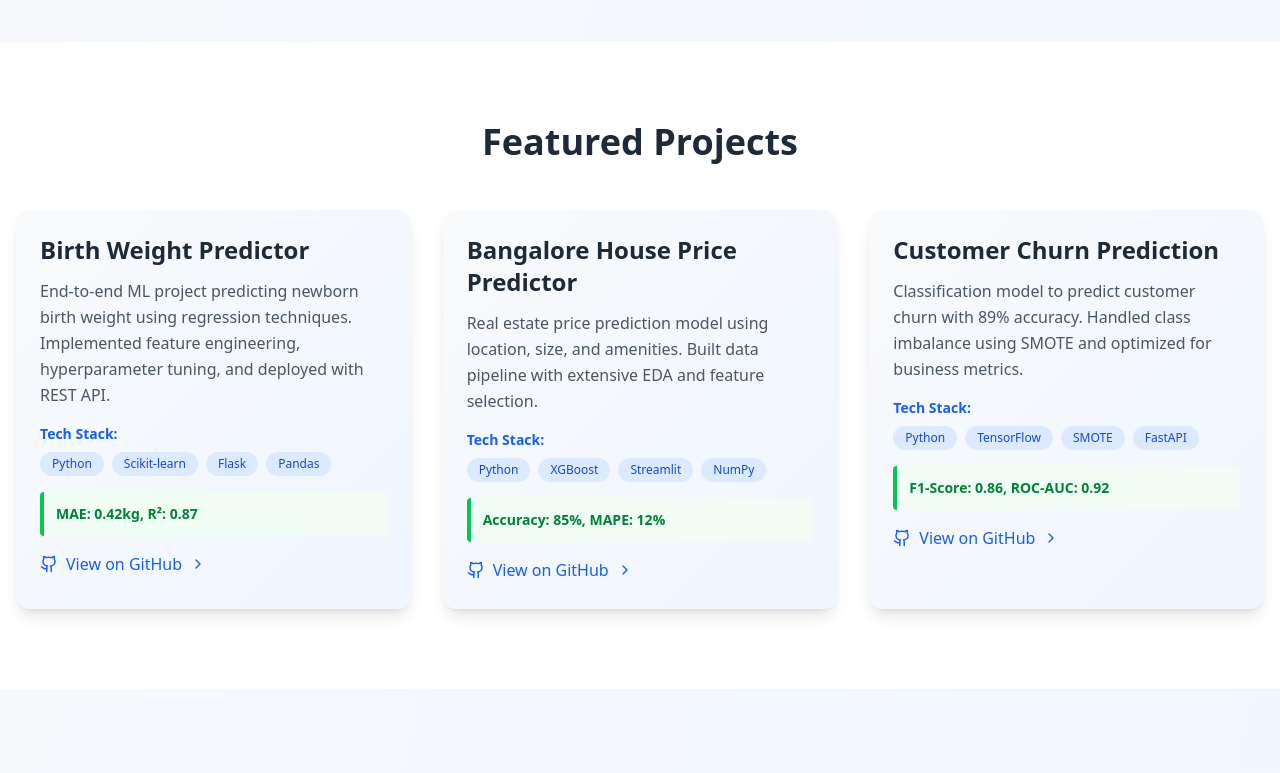
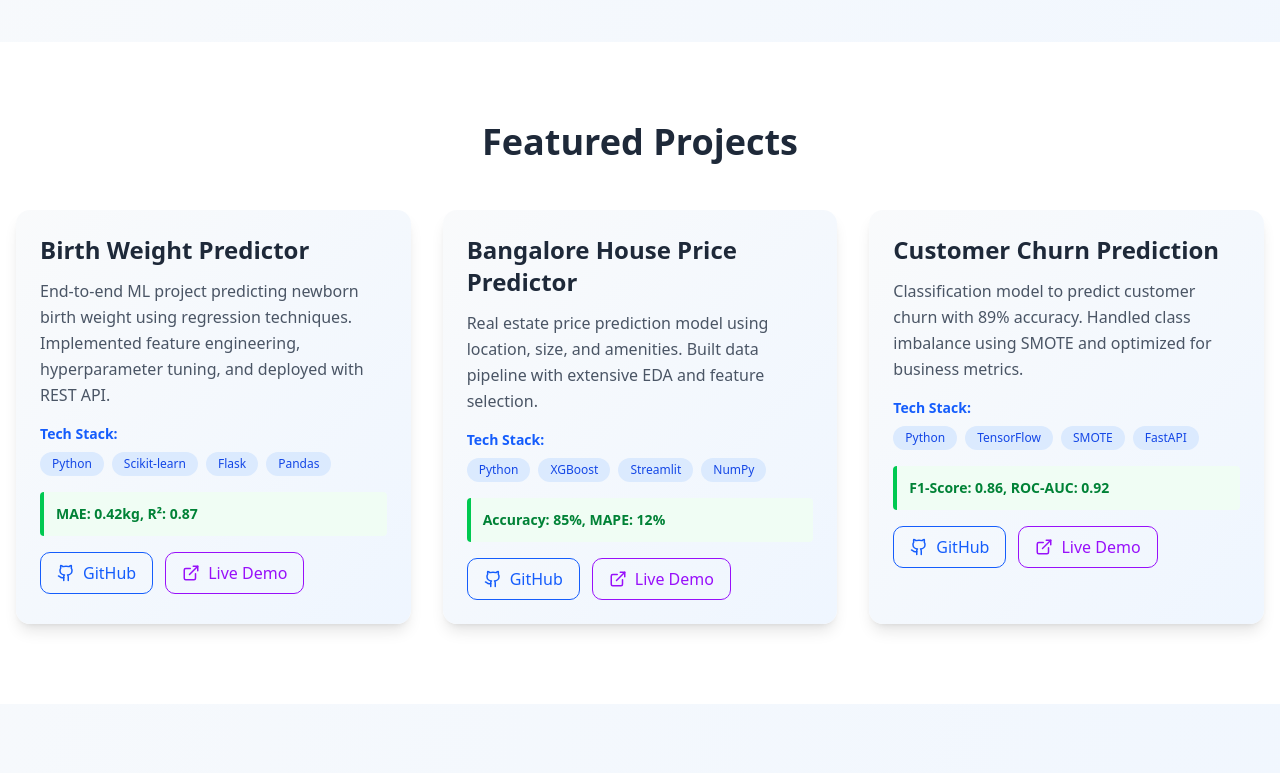
Before and after one commit to Shariq29/Shariq-portfolio, a Next.js app: page / in a window 1280 px wide. Shown: the part 2279-3052 px from the top of the page. Built offline with nearby package versions, Linux system fonts and the light colour scheme.

Commit message:
My Portfolio

```diff
--- a/app/page.tsx
+++ b/app/page.tsx
@@ -1,5 +1,3 @@
-"use client";
-
 import React, { useState, useEffect } from 'react';
 import { Mail, Phone, Download, Github, Linkedin, Code, Database, Brain, TrendingUp, Award, Briefcase, GraduationCap, ChevronRight, ExternalLink, Menu, X } from 'lucide-react';
 
@@ -26,7 +24,7 @@ export default function Portfolio() {
   const skills = {
     'Programming': [
       { name: 'Python', level: 90 },
-      { name: 'SQL', level: 90 },
+      { name: 'SQL', level: 85 },
       { name: 'C/C++', level: 75 }
     ],
     'Data Science & ML': [
@@ -125,7 +123,7 @@ export default function Portfolio() {
 };
 
   const SkillBar = ({ name, level }: SkillBarProps) => {
-    const [width, setWidth] = useState<number>(0);
+    const [width, setWidth] = useState(0);
 
     useEffect(() => {
       setTimeout(() => setWidth(level), 100);
@@ -232,10 +230,10 @@ export default function Portfolio() {
               </a>
             </div>
             <div className="flex justify-center gap-6 mt-8">
-              <a href="https://github.com/Shariq29" className="text-gray-600 hover:text-blue-600 transition-colors">
+              <a href="https://github.com/Shariq29" target="_blank" rel="noopener noreferrer" className="text-gray-600 hover:text-blue-600 transition-colors">
                 <Github size={28} />
               </a>
-              <a href="https://www.linkedin.com/in/shariq-ahmad-a04147234/" className="text-gray-600 hover:text-blue-600 transition-colors">
+              <a href="https://www.linkedin.com/in/shariq-ahmad-a04147234/" target="_blank" rel="noopener noreferrer" className="text-gray-600 hover:text-blue-600 transition-colors">
                 <Linkedin size={28} />
               </a>
             </div>
@@ -334,11 +332,16 @@ export default function Portfolio() {
                   <div className="bg-green-50 border-l-4 border-green-500 p-3 mb-4 rounded">
                     <div className="text-sm font-semibold text-green-700">{project.metrics}</div>
                   </div>
-                  <a href={project.github} className="inline-flex items-center gap-2 text-blue-600 hover:text-blue-700 font-medium">
-                    <Github size={18} />
-                    View on GitHub
-                    <ChevronRight size={16} />
-                  </a>
+                  <div className="flex gap-3">
+                    <a href={project.github} target="_blank" rel="noopener noreferrer" className="inline-flex items-center gap-2 text-blue-600 hover:text-blue-700 font-medium px-4 py-2 border border-blue-600 rounded-lg hover:bg-blue-50 transition-all">
+                      <Github size={18} />
+                      GitHub
+                    </a>
+                    <a href={project.live} target="_blank" rel="noopener noreferrer" className="inline-flex items-center gap-2 text-purple-600 hover:text-purple-700 font-medium px-4 py-2 border border-purple-600 rounded-lg hover:bg-purple-50 transition-all">
+                      <ExternalLink size={18} />
+                      Live Demo
+                    </a>
+                  </div>
                 </div>
               </div>
             ))}
@@ -387,7 +390,7 @@ export default function Portfolio() {
               <div key={idx} className="bg-gradient-to-br from-purple-50 to-blue-50 p-6 rounded-xl shadow-lg hover:shadow-xl transition-all">
                 <h3 className="text-xl font-bold mb-3 text-gray-800">{study.title}</h3>
                 <p className="text-gray-600 mb-4">{study.description}</p>
-                <a href={study.link} className="inline-flex items-center gap-2 text-purple-600 hover:text-purple-700 font-medium">
+                <a href={study.link} target="_blank" rel="noopener noreferrer" className="inline-flex items-center gap-2 text-purple-600 hover:text-purple-700 font-medium">
                   Read More
                   <ExternalLink size={16} />
                 </a>
```
